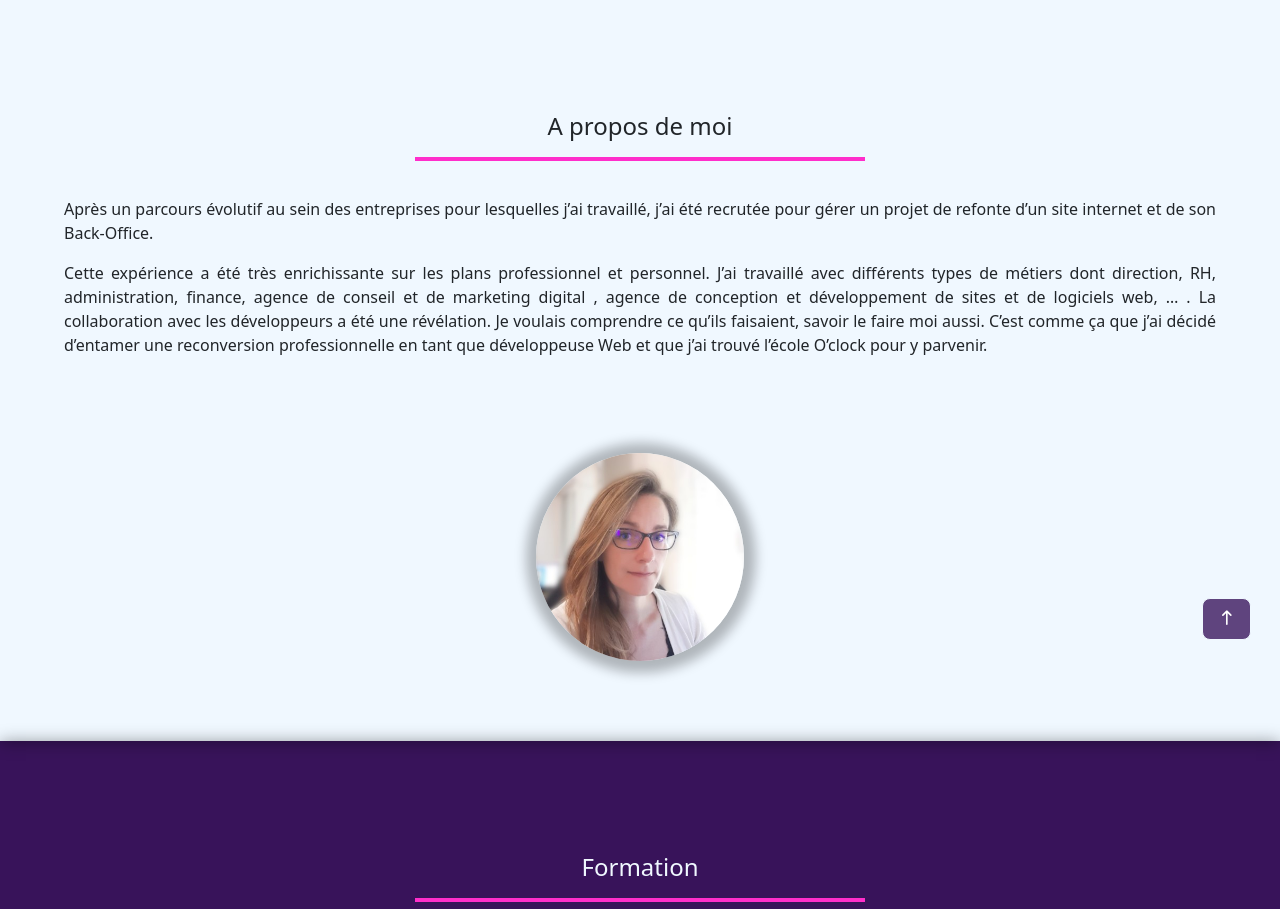
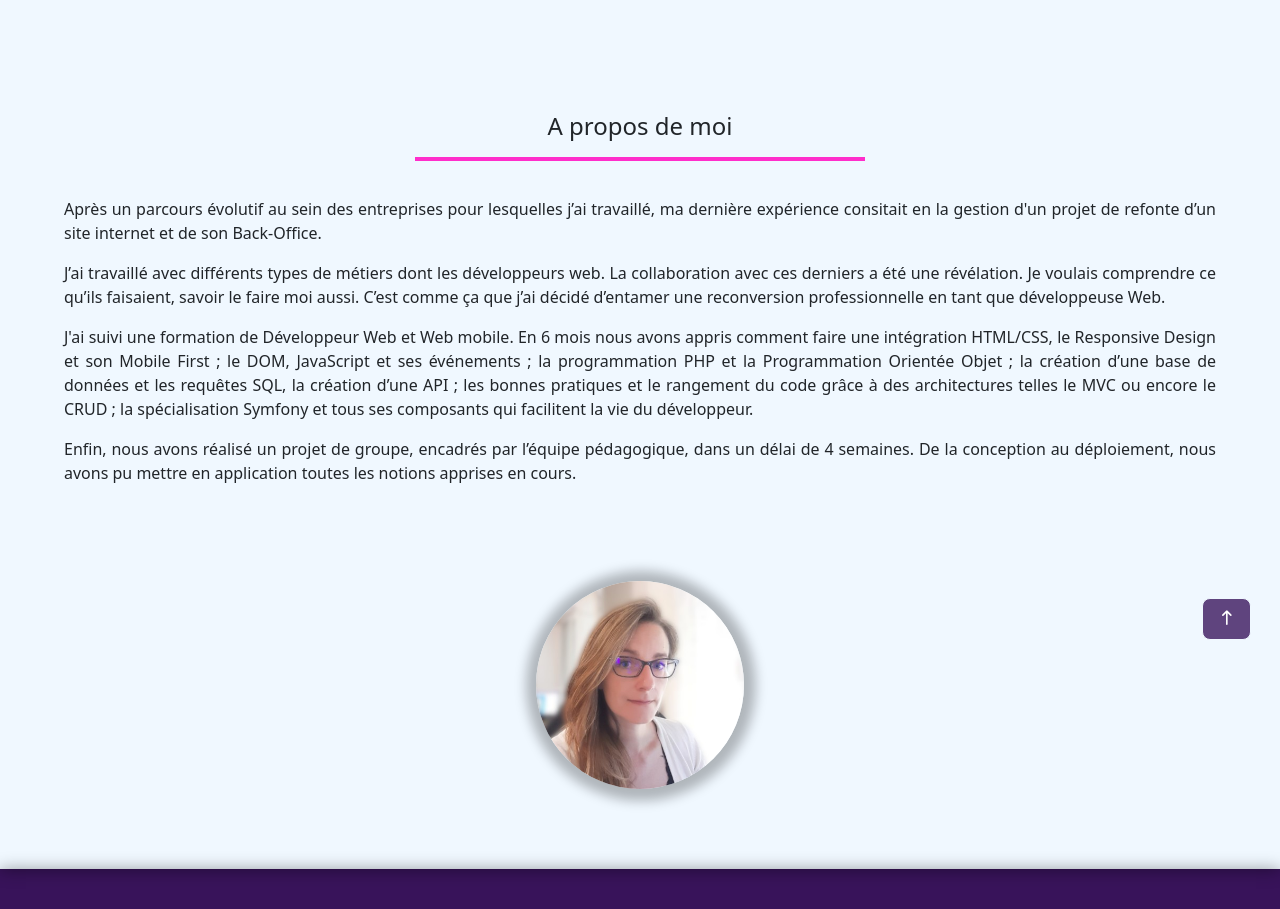
Before and after one commit to MarilyneDruart/cv_marilyne_druart, a PHP site: page / in a window 1280 px wide. Shown: the part 112-1021 px from the top of the page. Run offline with PHP 8.4, Linux system fonts and the light colour scheme.

Commit message:
various modifications

```diff
--- a/php/inc/data.php
+++ b/php/inc/data.php
@@ -25,7 +25,7 @@
             'location' => "Ecole O'clock - Téléprésentiel",
             'observation' => "Promo De Vinci",
             'link' => "https://www.francecompetences.fr/recherche/rncp/31114/",
-            'nameLink' => "voir la formation O'clock",
+            'nameLink' => "voir la certification RNCP",
             'detail' => [
                 "● Socle Développement Web (476h) :",
                     "- Client : Linux, HTML, CSS, Git",
--- a/php/inc/templates/header.tpl.php
+++ b/php/inc/templates/header.tpl.php
@@ -11,8 +11,6 @@
         <!-- Bootstrap CSS -->
         <link href="https://cdn.jsdelivr.net/npm/bootstrap@5.2.3/dist/css/bootstrap.min.css" rel="stylesheet"
             integrity="sha384-rbsA2VBKQhggwzxH7pPCaAqO46MgnOM80zW1RWuH61DGLwZJEdK2Kadq2F9CUG65" crossorigin="anonymous">
-        <script src="https://cdn.jsdelivr.net/npm/bootstrap@5.1.3/dist/js/bootstrap.bundle.min.js" integrity="sha384-ka7Sk0Gln4gmtz2MlQnikT1wXgYsOg+OMhuP+IlRH9sENBO0LRn5q+8nbTov4+1p" crossorigin="anonymous"></script>
-
 
         <!-- Bootstrap icons -->
         <link rel="stylesheet" href="https://cdn.jsdelivr.net/npm/bootstrap-icons@1.5.0/font/bootstrap-icons.css">
--- a/php/inc/templates/main.tpl.php
+++ b/php/inc/templates/main.tpl.php
@@ -8,33 +8,21 @@
         <div class="container_about_wrapper">
             <div class="container_about_left">
                 <p>
-                    Après un parcours évolutif au sein des entreprises pour lesquelles j’ai travaillé, j’ai été recrutée
-                    pour gérer un projet de refonte d’un site internet et de son Back-Office.
+                    Après un parcours évolutif au sein des entreprises pour lesquelles j’ai travaillé, ma dernière expérience consitait en la gestion d'un projet de refonte d’un site internet et de son Back-Office.
                 </p>
 
                 <p>
-                    Cette expérience a été très enrichissante sur les plans professionnel et personnel. J’ai travaillé avec
-                    différents types de métiers dont direction, RH, administration, finance, agence de conseil et de
-                    marketing digital , agence de conception et développement de sites et de logiciels web, … . La
-                    collaboration avec les développeurs a été une révélation. Je voulais comprendre ce qu’ils faisaient,
-                    savoir le faire moi aussi. C’est comme ça que j’ai décidé d’entamer une reconversion professionnelle en
-                    tant que développeuse Web et que j’ai trouvé l’école O’clock pour y parvenir.
-                </p>
-
-                <!-- <p>
-                    La formation de Développeur Web et Web mobile dispensée par l’école est très complète. En 6 mois nous
-                    avons appris comment faire une intégration HTML/CSS, le Responsive Design et son Mobile First ; le DOM,
-                    JavaScript et ses événements ; la programmation PHP et la Programmation Orientée Objet ; la création
-                    d’une base de données et les requêtes SQL, la création d’une API ; les bonnes pratiques et le rangement
-                    du code grâce à des architectures telles le MVC ou encore le CRUD ; la spécialisation Symfony et tous
-                    ses composants qui facilitent la vie du développeur.
+                    J’ai travaillé avec différents types de métiers dont les développeurs web. La collaboration avec ces derniers a été une révélation. Je voulais comprendre ce qu’ils faisaient, savoir le faire moi aussi. C’est comme ça que j’ai décidé d’entamer une reconversion professionnelle en
+                    tant que développeuse Web.
                 </p>
 
                 <p>
-                    Pour conclure la formation, nous avons réalisé un projet de groupe, encadrés par l’équipe pédagogique,
-                    dans un délai de 4 semaines. De la conception au déploiement, nous avons pu mettre en application toutes
-                    les notions apprises en cours.
-                </p>  -->
+                    J'ai suivi une formation de Développeur Web et Web mobile. En 6 mois nous avons appris comment faire une intégration HTML/CSS, le Responsive Design et son Mobile First ; le DOM, JavaScript et ses événements ; la programmation PHP et la Programmation Orientée Objet ; la création d’une base de données et les requêtes SQL, la création d’une API ; les bonnes pratiques et le rangement du code grâce à des architectures telles le MVC ou encore le CRUD ; la spécialisation Symfony et tous ses composants qui facilitent la vie du développeur.
+                </p>
+
+                <p>
+                    Enfin, nous avons réalisé un projet de groupe, encadrés par l’équipe pédagogique, dans un délai de 4 semaines. De la conception au déploiement, nous avons pu mettre en application toutes les notions apprises en cours.
+                </p>
             </div>
             <div class="container_about_right">
                 <img class="container_about_right_profil" src="php/public/img/MD.jpg" alt="photo_profil">
@@ -121,6 +109,8 @@
         </h1>
         <div class="container_contact_wrapper">
             <a href="https://www.linkedin.com/in/marilyne-druart" target="_blank"><img src="php/public/img/logo_linkedin.png" alt="<?= $value['alt'] ?>"></a>
+            <!-- <p><span>&#128072;</span>Envoyez-moi un message<span>&#128073;</span></p> -->
+
             <a href="https://github.com/MarilyneDruart" target="_blank"><img src="php/public/img/logo_github.png" alt="<?= $value['alt'] ?>"></a>
         </div>
     </div>
--- a/php/public/css/style.css
+++ b/php/public/css/style.css
@@ -259,6 +259,11 @@ a {
     color:aliceblue;
 }
 
+.container_realisations ul {
+    display: flex;
+    flex-direction: column;
+    align-items: center;
+}
 .container_realisations img {
     max-width: 90%;
     margin-top: 1rem;
@@ -270,6 +275,11 @@ a {
     text-decoration: none;
     color: aliceblue;
     text-align: center;
+}
+
+.container_contact_wrapper {
+display: flex;
+justify-content: space-evenly;
 }
 
 .container_contact img {
@@ -294,6 +304,10 @@ a {
 a:hover, .btn-link:hover, .btn-check:checked+.btn, .btn.active, .btn.show, .btn:first-child:active, :not(.btn-check)+.btn:active, .container_experience .card a:hover {
     text-decoration: none;
     color: rgb(255, 46, 203);
+}
+
+.modal-content {
+    background: linear-gradient(rgb(255, 46, 203, 0.6), rgba(40, 0, 78, 0.6));
 }
 
 
```
Also changed, not shown: php/public/img/logo_tribu.png (added).
